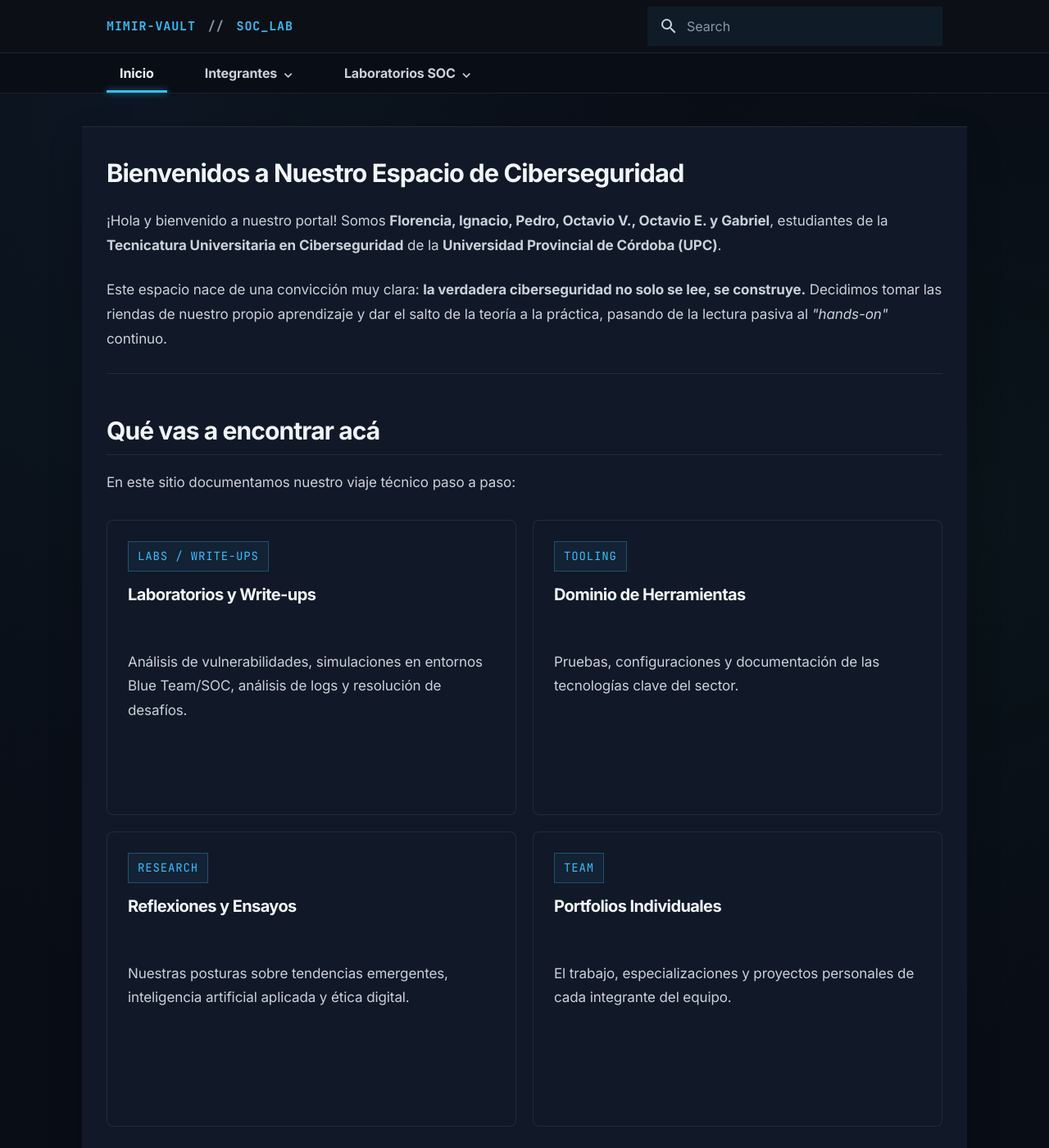
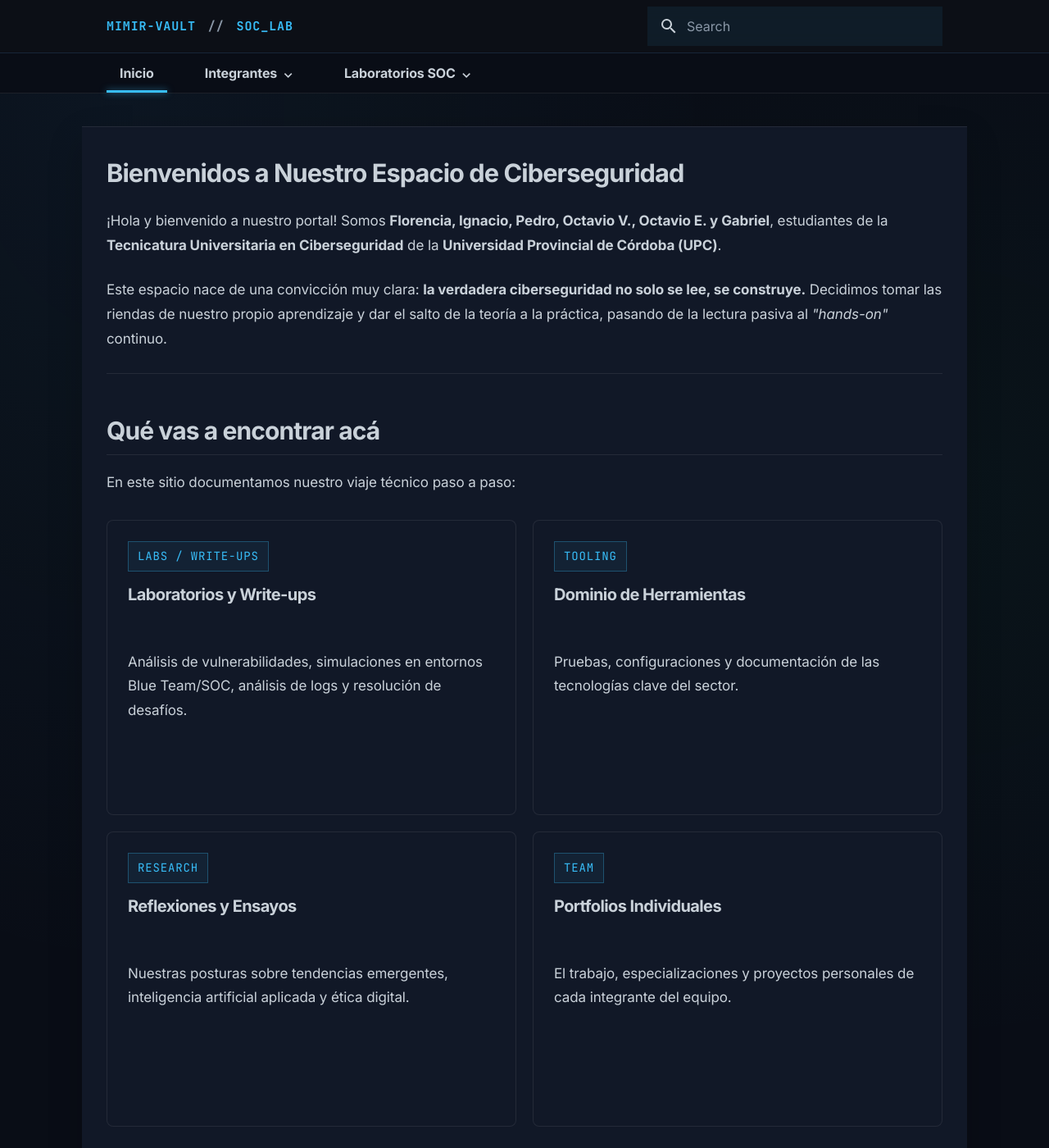
Before and after one commit to PELUC4S/Mimir-Vault, an MkDocs documentation site: the page built from docs/index.md, in a window 1280 px wide and 1400 px high. Shown: the whole window at 82% size. Built offline with MkDocs 1.6.1 and Material for MkDocs 9.7.7, drawn with Linux system fonts in a browser that asks for light colours.

Commit message:
Unifica el color de los títulos
Ajusta los encabezados al tono suave del texto para mantener una lectura más cómoda.

Co-authored-by: Copilot <223556219+Copilot@users.noreply.github.com>

```diff
--- a/docs/stylesheets/extra.css
+++ b/docs/stylesheets/extra.css
@@ -4,7 +4,7 @@
   --mv-surface: #111827;
   --mv-border: rgb(255 255 255 / 8%);
   --mv-text: #c9d1d9;
-  --mv-heading: #f0f6fc;
+  --mv-heading: #c9d1d9;
   --mv-muted: #8b98a8;
   --mv-cyan: #38bdf8;
   --mv-blue: #58a6ff;
```
